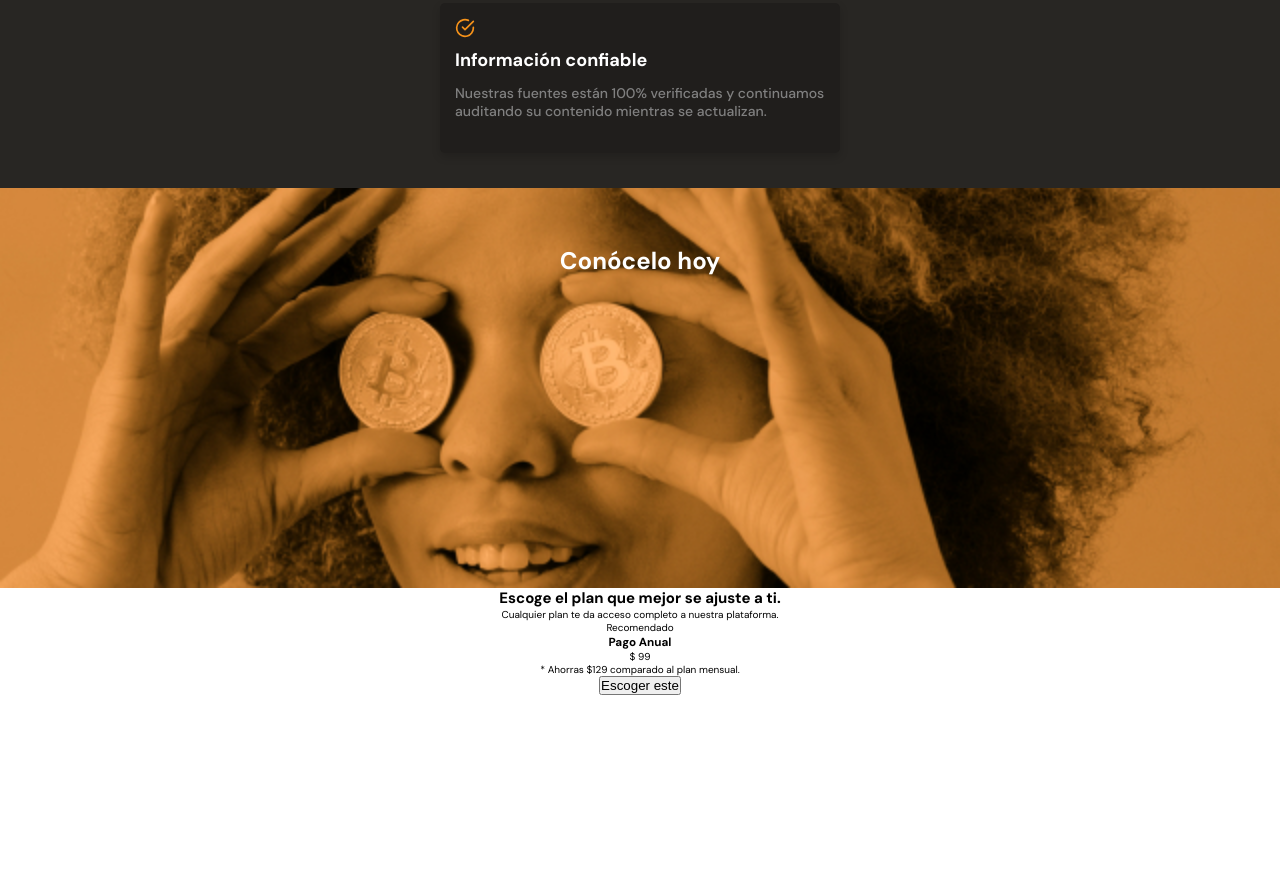
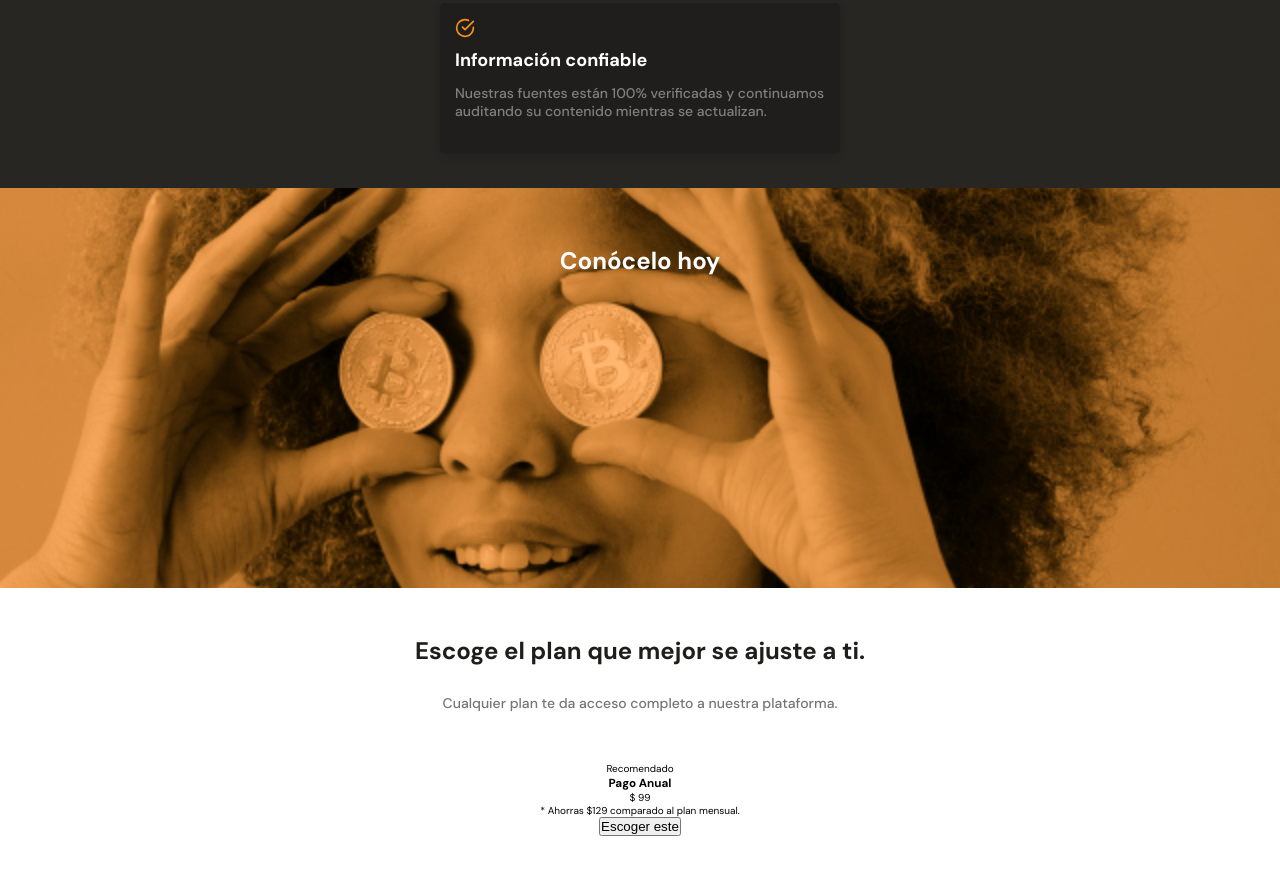
Before and after one commit to riojape/mobileFirst, a plain HTML site: page index.html in a window 1280 px wide. Shown: the part 1804-2678 px from the top of the page. Before the commit the page ends 2569 px from the top, so only its background shows below. Drawn offline with Linux system fonts and the light colour scheme.

Commit message:
Aplicando estilos a la seccion de planes

```diff
--- a/style.css
+++ b/style.css
@@ -348,3 +348,24 @@ table .table__right .up {
     padding-bottom: 70px;
     text-align: center;
 }
+.plans-title {
+    width: 90%;
+    min-width: 288px;
+    height: auto;
+    margin: 0 auto;
+    margin-bottom: 50px;
+}
+.plans-title h2 {
+    padding-top: 50px;
+    font-size: 2.4rem;
+    font-weight: bold;
+    line-height: 2.6rem;
+    color: var(--black);
+}
+.plans-title p {
+    padding-top: 30px;
+    font-size: 1.4rem;
+    font-weight: 500;
+    line-height: 1.8rem;
+    color: #757575;
+}
```
